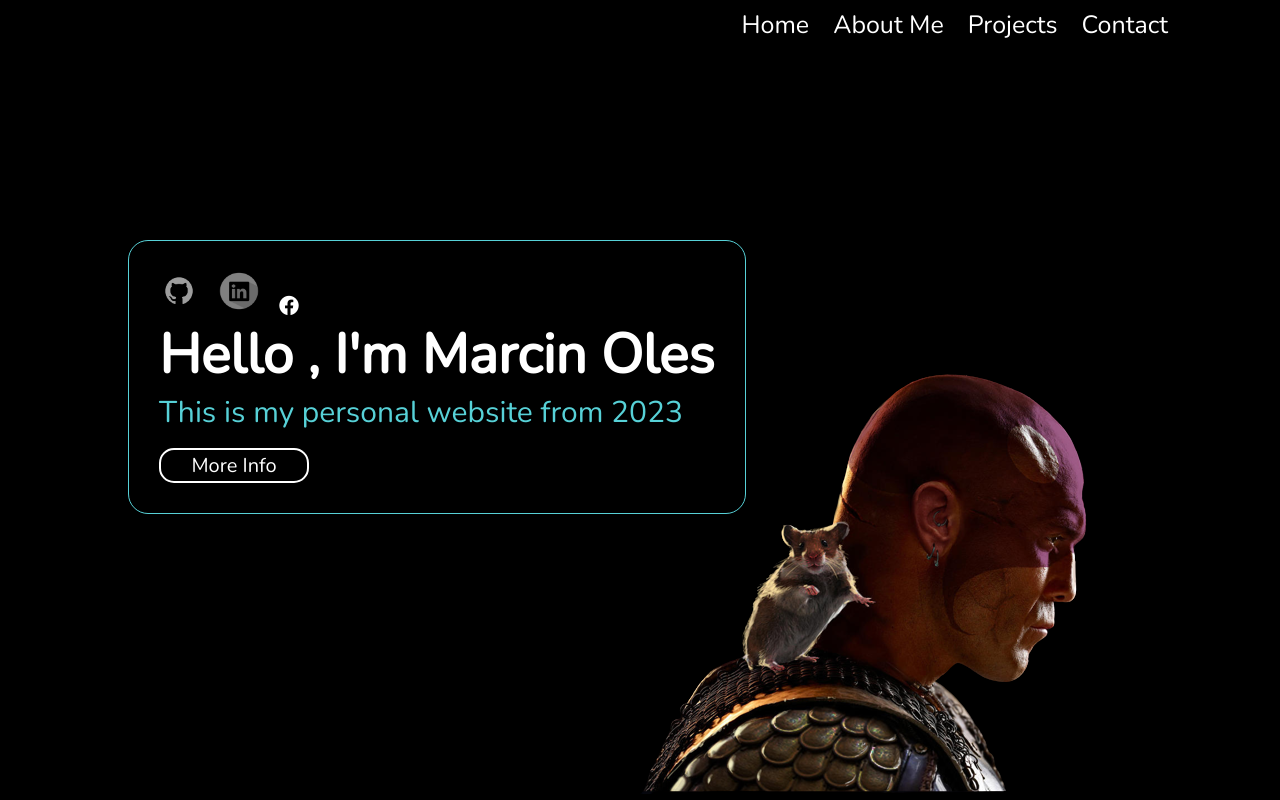
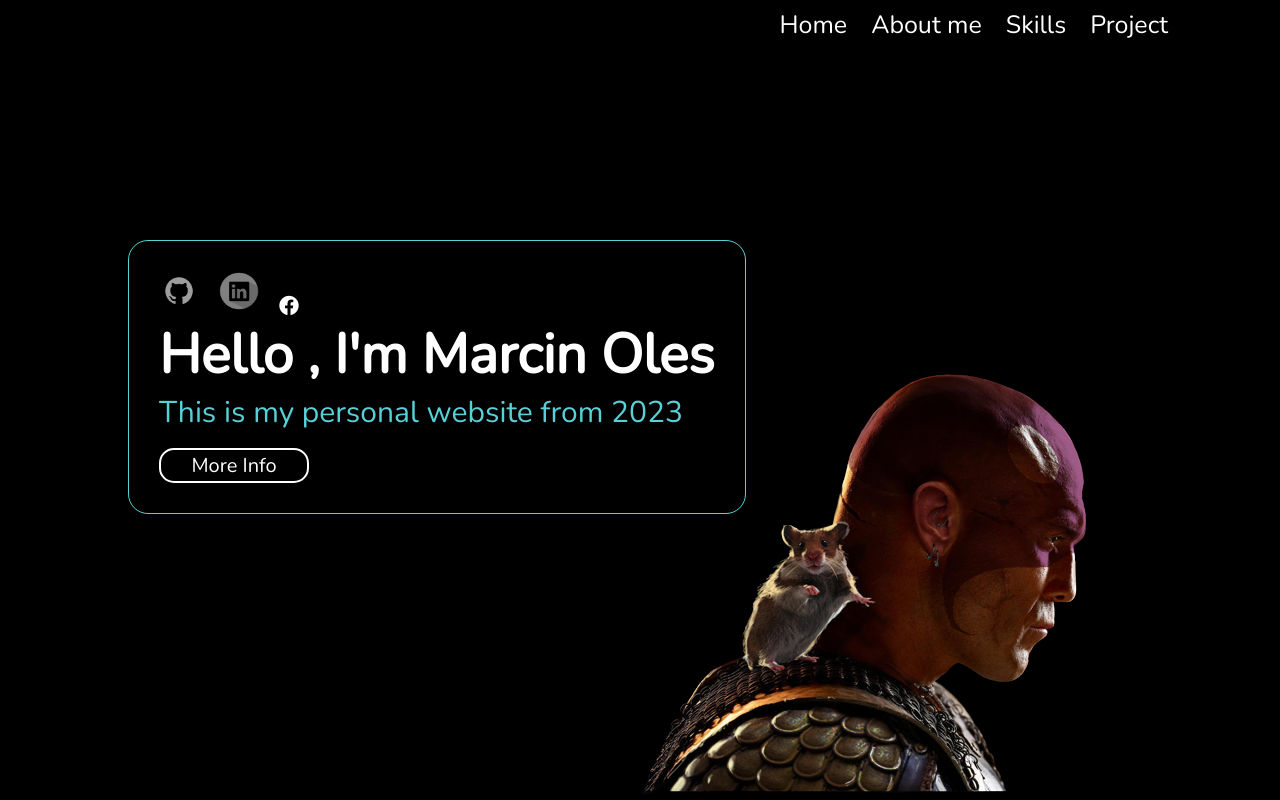
Before and after one commit to marcinoles87/mysite, a React (Create React App) app: page / in a window 1280 px wide. Shown: the top 800 px of the page. Built offline with nearby package versions, Linux system fonts and the light colour scheme.

Commit message:
work with link

```diff
--- a/src/components/About.js
+++ b/src/components/About.js
@@ -7,7 +7,7 @@ import Freetime from './Freetime'
 
 function About() {
   return (
-    <div className='about-container'>
+    <div className='about-container' id='about'>
       <div className='about-text'>
         <h1>This is me ...</h1>
         <img className='profil-img' src={profilImg} alt='my-profil'></img>
--- a/src/components/Navigation.js
+++ b/src/components/Navigation.js
@@ -8,10 +8,12 @@ function Navigation() {
       <div className='nav-links'>
 
         <ul className='nav-list'>
-          <li className='nav-link'>Home</li>
-          <li className='nav-link'>About Me</li>
-          <li className='nav-link'>Projects</li>
-          <li className='nav-link'>Contact</li>
+          <li className='nav-link'><a href='#home'>Home</a></li>
+          <li className='nav-link'><a href='#about'>About me</a></li>
+          <li className='nav-link'><a href='#home'>Skills</a></li>
+          <li className='nav-link'><a href='#home'>Project</a></li>
+
+
         </ul>
 
       </div>
--- a/src/components/navigation.scss
+++ b/src/components/navigation.scss
@@ -25,6 +25,11 @@ $primary-color : rgb(87, 209, 215);
                 cursor: pointer;
                 transition: 1s ease;
             }
+
+            a{
+                color:white;
+                text-decoration: none;
+            }
         }
     }
 }
```
